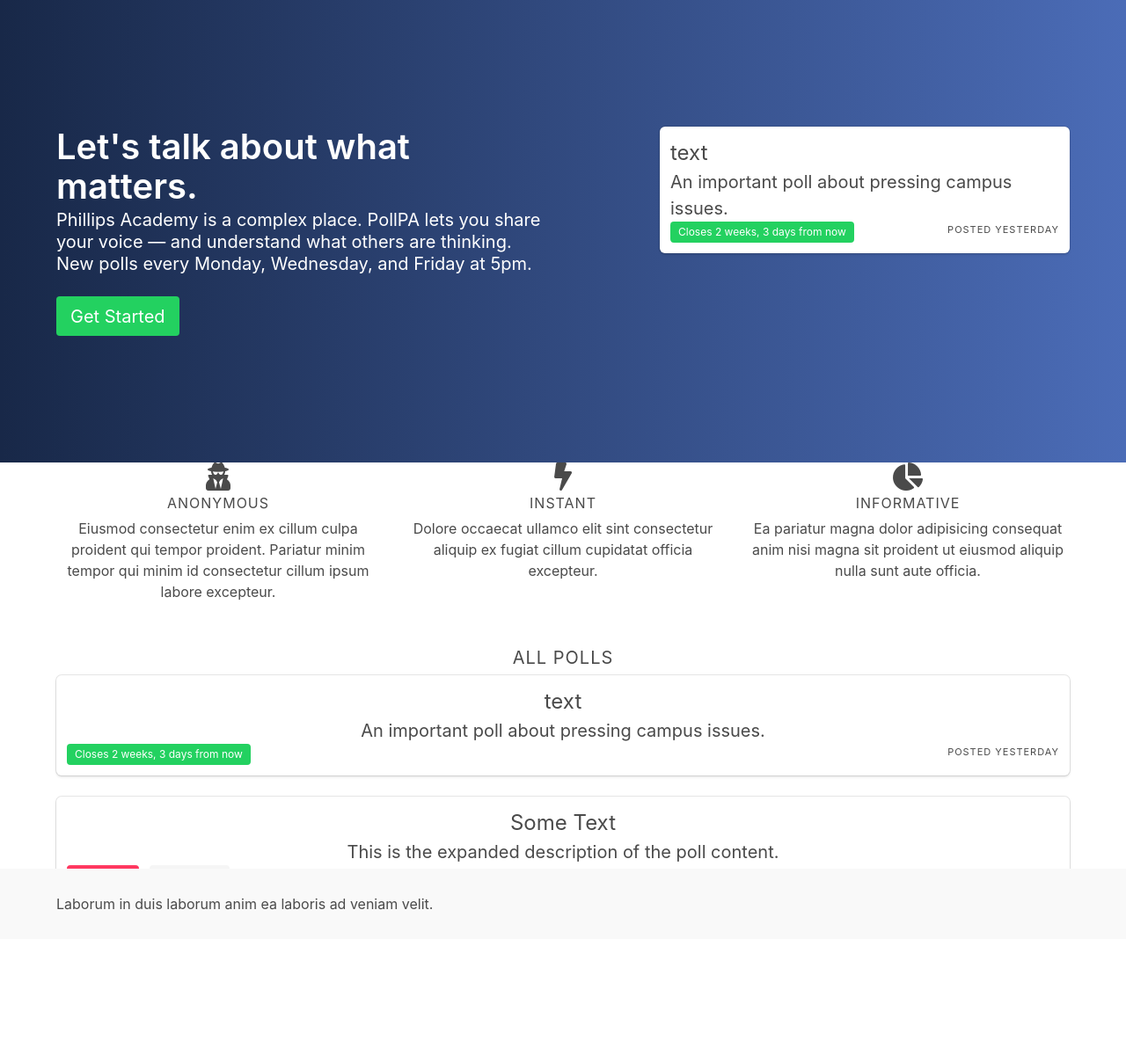
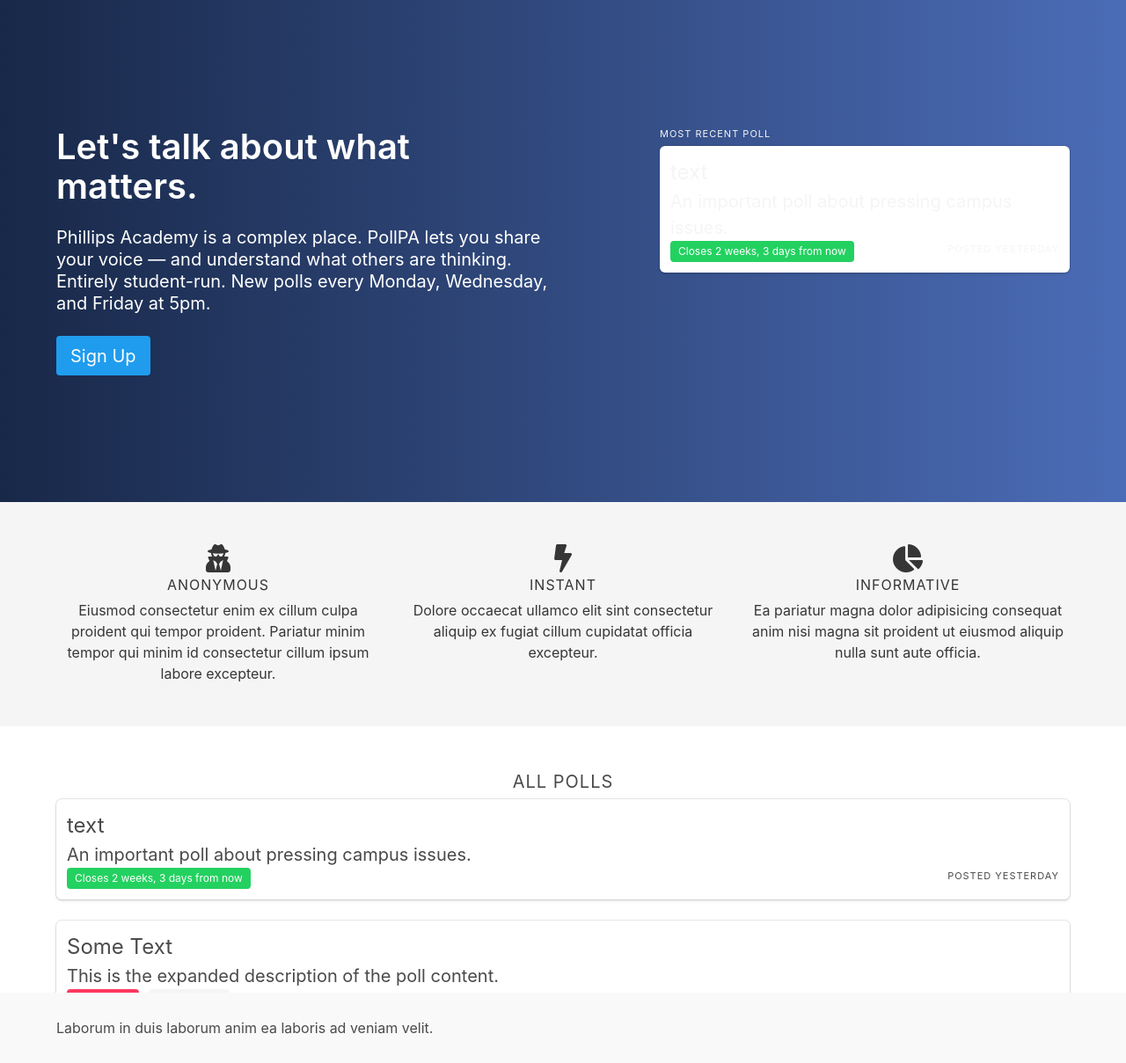
Before and after one commit to pollpa/PollPA, a Django app: page / in a window 1280 px wide. Shown: the part 80-1289 px from the top of the page at 88% size. Before the commit the page ends 1115 px from the top, so only its background shows below. Run offline with Django 3.2, Linux system fonts and the light colour scheme; data comes from the database, SQL or seed files in the repository; data that the repository does not hold is empty.

Commit message:
Standardize index with bulma tools

```diff
--- a/pollpa/polls/templates/polls/index.html
+++ b/pollpa/polls/templates/polls/index.html
@@ -5,24 +5,31 @@
 {% endblock %}
 
 {% block header %}
-<section class="hero is-medium" id="index-hero">
+<section class="hero is-medium is-dark" id="index-hero">
   <div class="hero-body">
     <div class="container">
       <div class="columns">
         <div class="column is-6">
           <h1 class="title is-size-2">Let's talk about what matters.</h1>
-          <p class="subtitle">Phillips Academy is a complex place. PollPA lets you share your voice — and understand
-            what others are thinking. New polls every Monday, Wednesday, and Friday at 5pm.</p>
-          <a class="button is-success is-medium" href="">Get Started</a>
+          <p class="subtitle medium-top-margin">Phillips Academy is a complex place. PollPA lets you share your voice —
+            and understand
+            what others are thinking. Entirely student-run. New polls every Monday, Wednesday, and Friday at 5pm.</p>
+          {% if request.user.is_authenticated %}
+          <a class="button is-info is-medium" href="/poll/{{most_recent_poll_id}}">Most Recent Poll</a>
+          {% else %}
+          <a class="button is-info is-medium" href="{% url 'register' %}">Sign Up</a>
+          {% endif %}
         </div>
         <div class="column is-offset-1 is-5">
+          <p class="heading">Most Recent Poll</p>
           {% include "polls/poll-box.html" with poll=polls|first %}
         </div>
       </div>
     </div>
   </div>
 </section>
-<section id="info">
+<section class="hero is-light">
+  <div class="hero-body">
     <div class="container">
       <div class="columns">
         <div class="column has-text-centered">
@@ -55,6 +62,8 @@
           </div>
         </div>
       </div>
+    </div>
+  </div>
 </section>
 {% endblock %}
 
@@ -62,7 +71,7 @@
 <section id="polls">
   <div class="has-text-centered">
     <h2 class="is-size-5 heading">All Polls</h2>
-    </div">
+  </div>
 
   <div class="flex-poll-view is-multiline is-centered">
     {% for poll in polls %}
```
Lines whose indentation alone changed are shown as unchanged.
